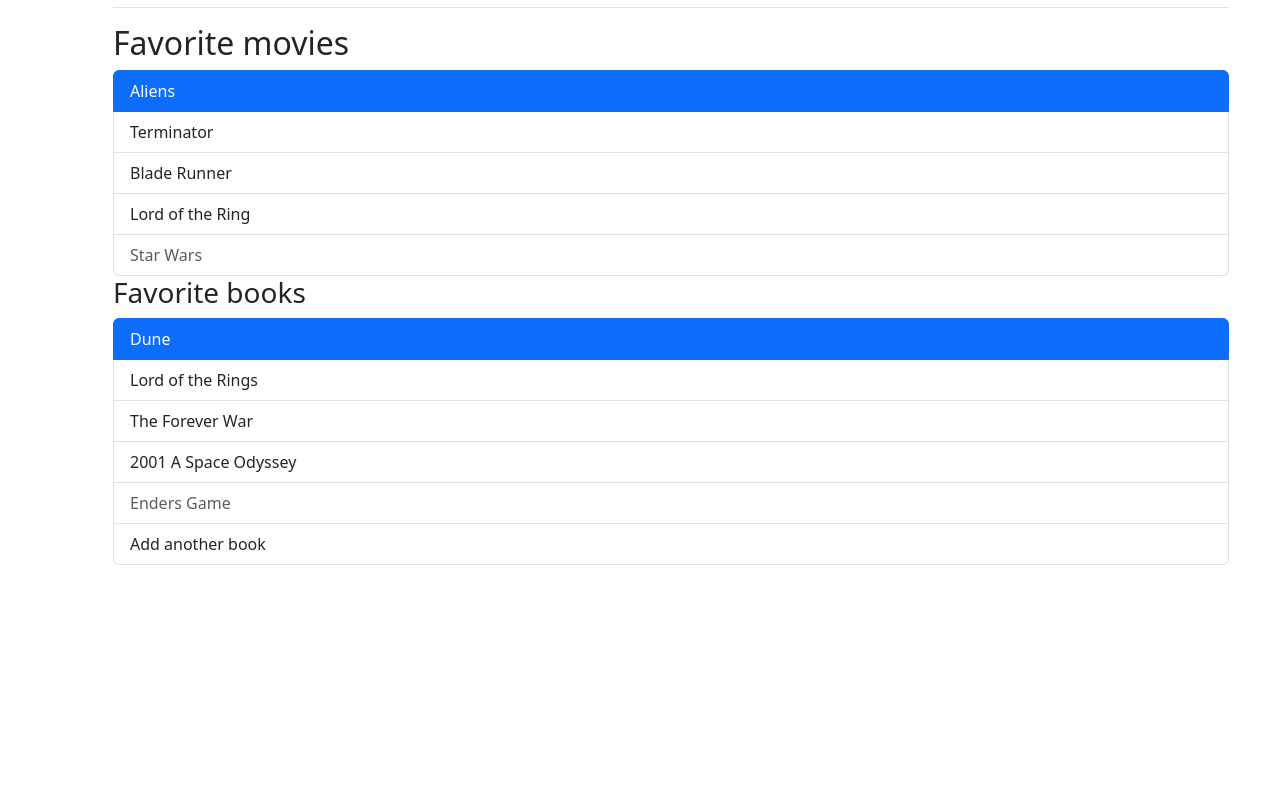
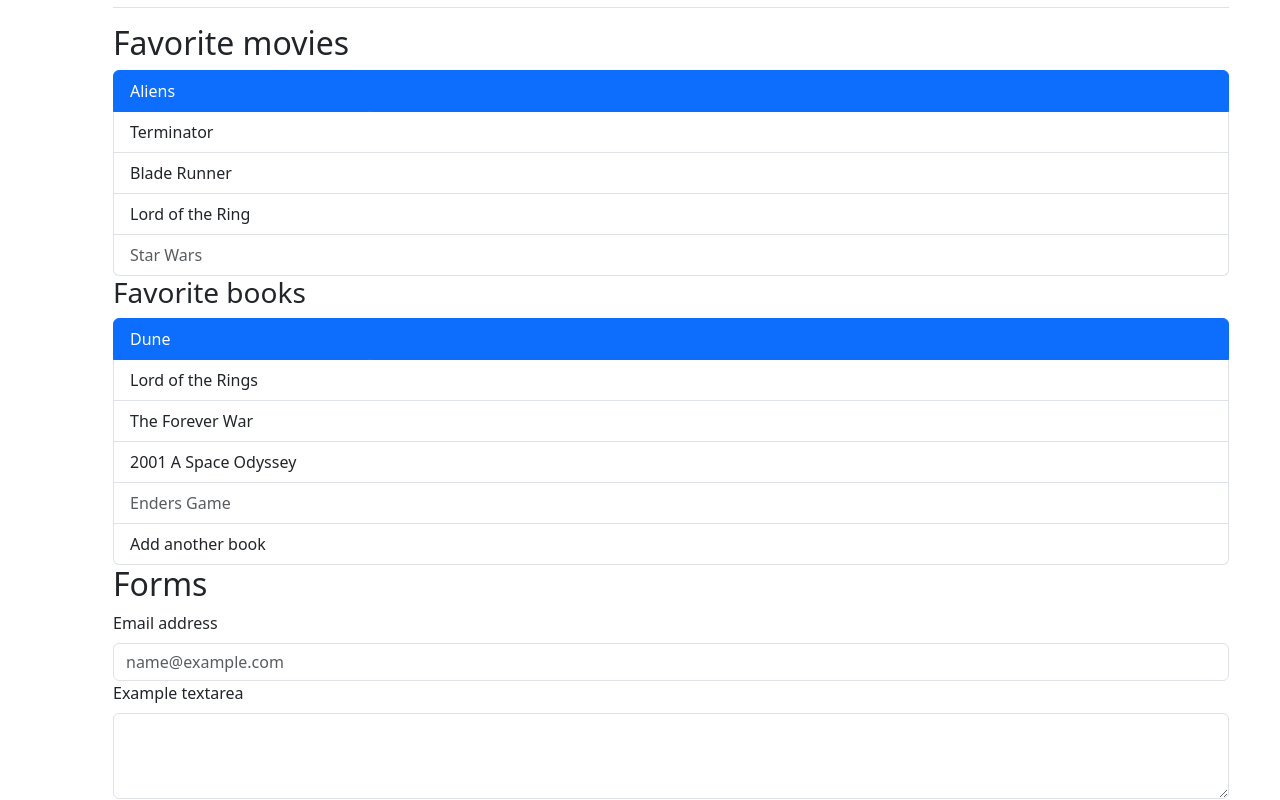
Before and after one commit to kushalkrishnappa/kambaz, a Next.js app: page /Labs/Lab2 in a window 1280 px wide. Shown: the part 5890-6690 px from the top of the page. Before the commit the page ends 6456 px from the top, so only its background shows below. Built offline with nearby package versions, Linux system fonts and the light colour scheme.

Commit message:
- Styling Forms with React Bootstrap

```diff
--- /dev/null
+++ b/app/Labs/Lab2/BootstrapForms.tsx
@@ -0,0 +1,13 @@
+import { FormControl, FormLabel } from "react-bootstrap";
+
+export default function BootstrapForms() {
+  return (
+    <div id="wd-css-styling-forms">
+      <h2>Forms</h2>
+      <FormLabel>Email address</FormLabel>
+      <FormControl type="email" placeholder="name@example.com" />
+      <FormLabel>Example textarea</FormLabel>
+      <FormControl as="textarea" rows={3} />
+    </div>
+  );
+}
--- a/app/Labs/Lab2/page.tsx
+++ b/app/Labs/Lab2/page.tsx
@@ -17,6 +17,7 @@
 import ScreenSizeLabel from "./ScreenSizeLabel";
 import BootstrapTables from "./BootstrapTables";
 import BootstrapLists from "./BootstrapLists";
+import BootstrapForms from "./BootstrapForms";
 
 export default function Lab2() {
   return (
@@ -112,6 +113,8 @@
       <BootstrapTables />
 
       <BootstrapLists />
+
+      <BootstrapForms />
     </Container>
   );
 }
```
